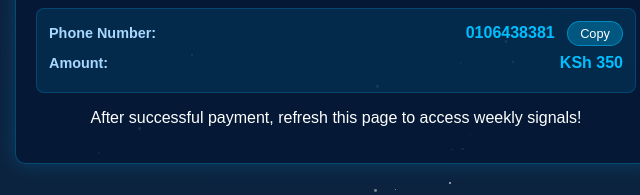
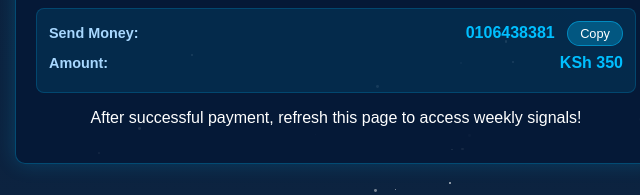
Before and after one commit to Kibet7/signal, a plain HTML site: page index.html in a window 1280 px wide. Both pictures are taken after a click on the button "Unlock weekly Signals". Shown: the part 1022-1217 px from the top of the page, 304-944 px from the left. Drawn offline with Linux system fonts and the light colour scheme.

Commit message:
Update index.html

```diff
--- a/index.html
+++ b/index.html
@@ -456,7 +456,7 @@
 
             <div class="payment-details">
                 <div class="detail-row">
-                    <span class="detail-label">Phone Number:</span>
+                    <span class="detail-label">Send Money:</span>
                     <div>
                         <span class="detail-value" id="phoneNumber">0106438381</span>
                         <button class="copy-btn" id="copyPhoneBtn">Copy</button>
```
